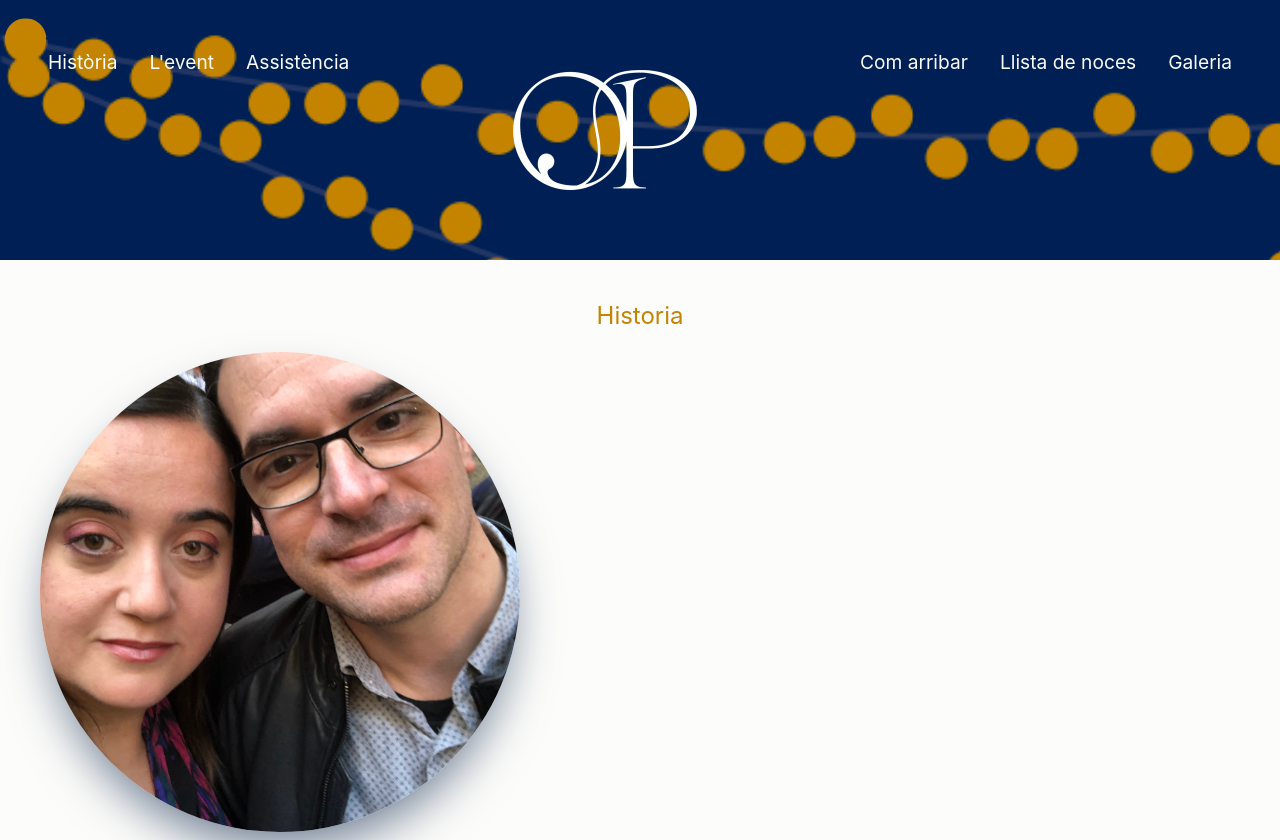
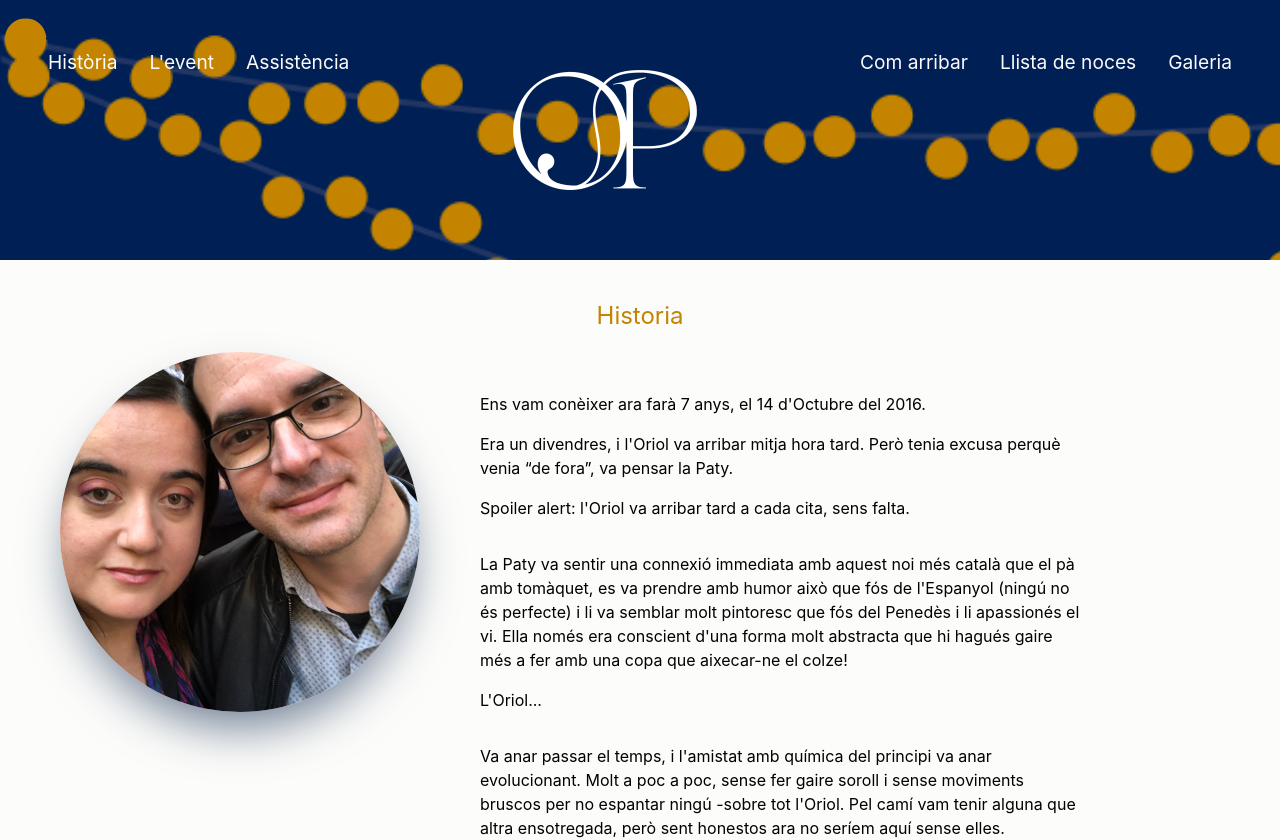
Before and after one commit to PatyCu/wedding, a React (Vite) app: page /historia in a window 1280 px wide. Shown: the top 840 px of the page. Built offline with nearby package versions, Linux system fonts and the light colour scheme.

Commit message:
fixed lg reponsive styles for Event and historia

```diff
--- a/src/HomePage/Event.jsx
+++ b/src/HomePage/Event.jsx
@@ -7,7 +7,7 @@ import imgIconBackache from "../img/icon-backache.png";
 
 const Event = () => {
   return (
-    <div id="container" className="my-0 mx-auto w-full p-10">
+    <div id="container" className="my-0 mx-auto max-w-[1200px] p-10">
       <h2 className="pb-5 text-center text-2xl text-gold md:my-0 md:mx-auto">
         L&apos;event
       </h2>
--- a/src/HomePage/Historia.jsx
+++ b/src/HomePage/Historia.jsx
@@ -5,14 +5,14 @@ const Historia = () => {
     <div id="container" className="my-0 mx-auto w-full p-10">
       <h2 className="md:my-0 md:mx-auto">Historia</h2>
       <div className="flex flex-row flex-wrap">
-        <div className="my-0 mr-10 md:w-2/5">
+        <div className="my-0 px-5 md:w-2/6 lg:max-w-xl">
           <img
             src={imgParella}
             className="rounded-full shadow-2xl shadow-slate-500"
             alt="selfie de l'Oriol i la Paty junts"
           />
         </div>
-        <div className="mt-10 md:w-3/5">
+        <div className="mt-10 ml-10 md:w-3/6">
           <p>
             Ens vam conèixer ara farà 7 anys, el 14 d&apos;Octubre del 2016.
           </p>
--- a/src/styles.css
+++ b/src/styles.css
@@ -69,7 +69,7 @@
   }
 
   nav a:hover {
-    @apply text-white;
+    @apply text-lightgold;
   }
 
   section {
```
